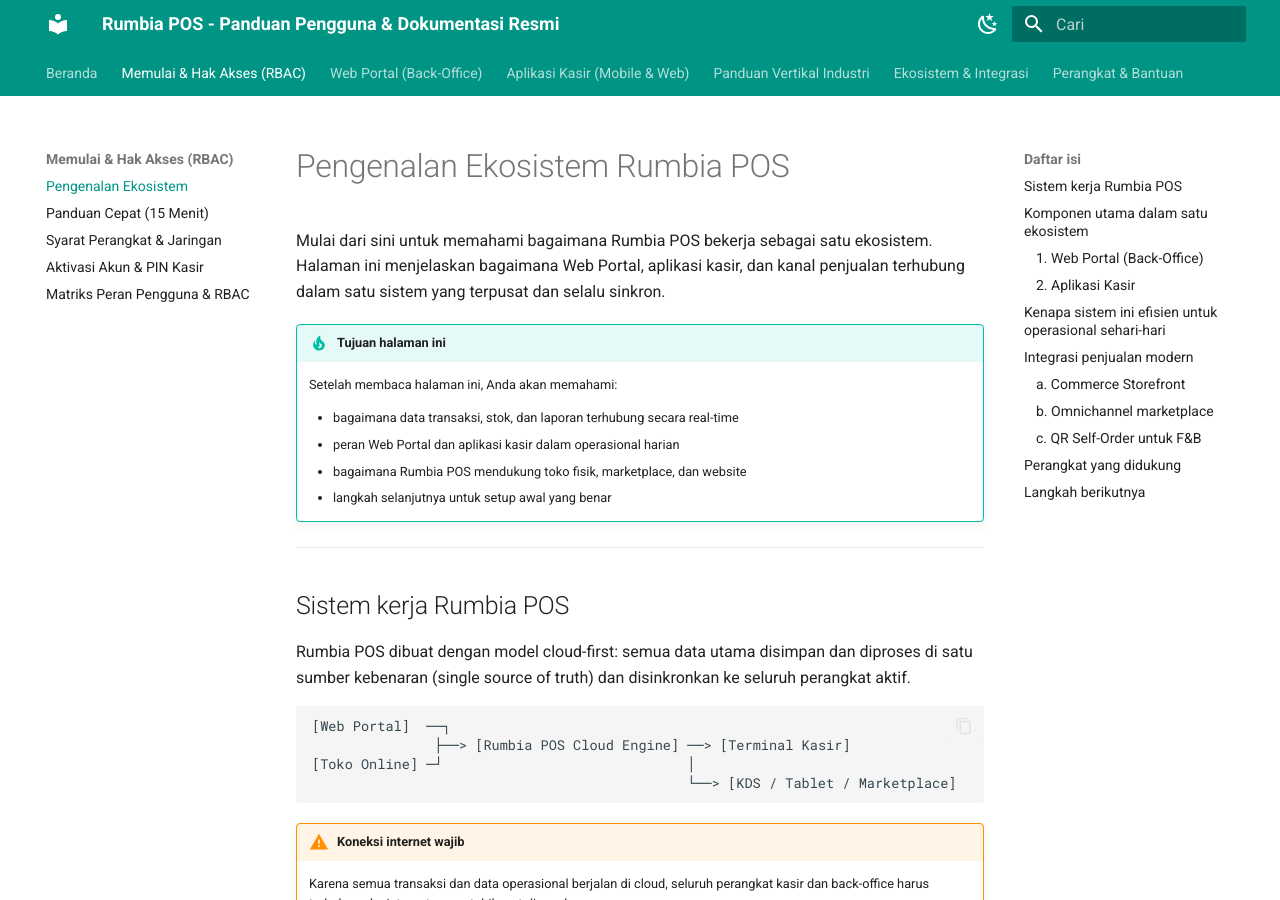
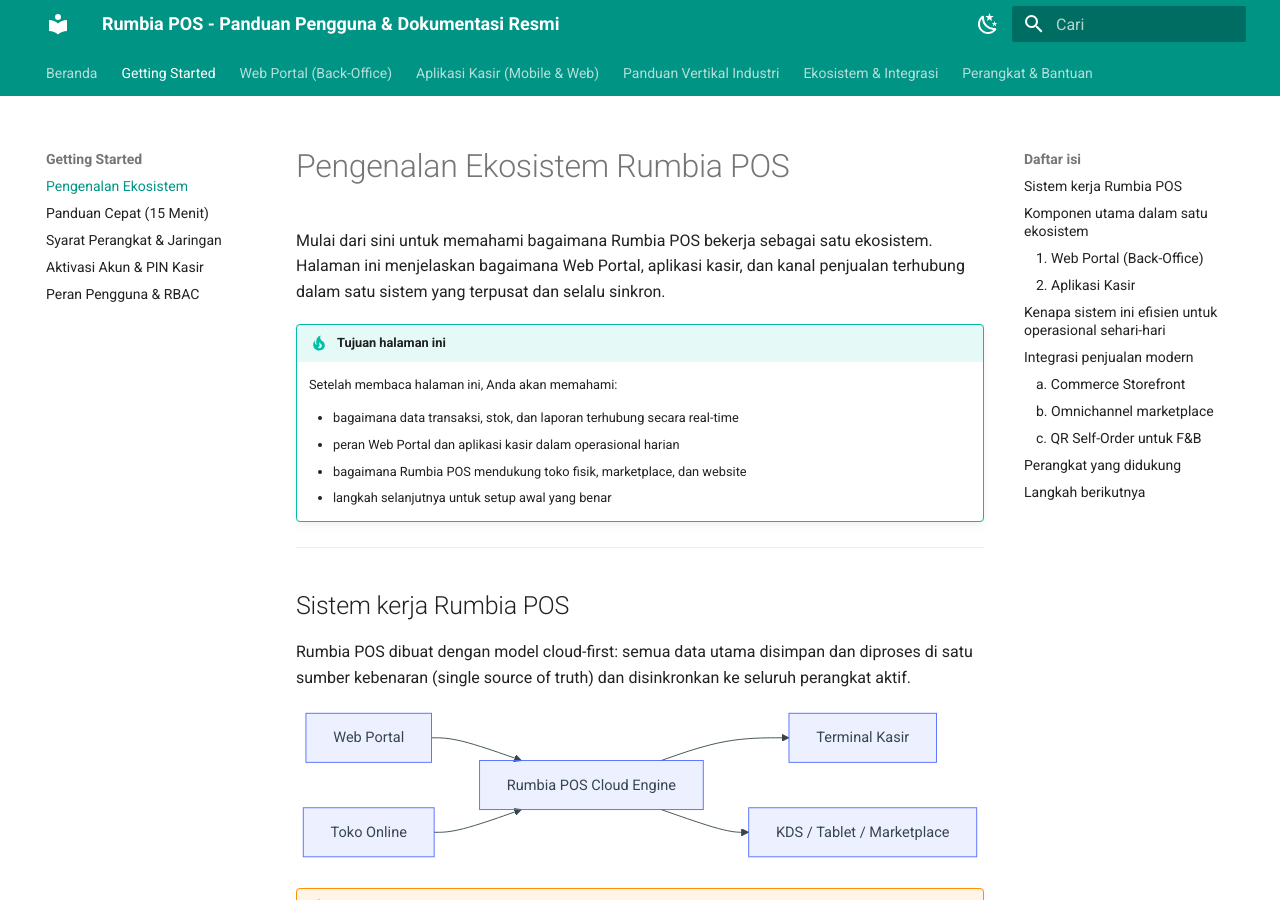
Before and after one commit to afrimadonidinata/posdoc, an MkDocs documentation site: the page built from docs/getting-started/overview.md, in a window 1280 px wide and 900 px high. Built offline with MkDocs 1.6.1 and Material for MkDocs 9.7.7, drawn with Linux system fonts in a browser that asks for light colours.

Commit message:
use mermaid to render diagram

````diff
--- a/docs/getting-started/overview.md
+++ b/docs/getting-started/overview.md
@@ -16,11 +16,12 @@
 
 Rumbia POS dibuat dengan model cloud-first: semua data utama disimpan dan diproses di satu sumber kebenaran (single source of truth) dan disinkronkan ke seluruh perangkat aktif.
 
-```text
-[Web Portal]  ──┐
-               ├──> [Rumbia POS Cloud Engine] ──> [Terminal Kasir]
-[Toko Online] ─┘                              │
-                                              └──> [KDS / Tablet / Marketplace]
+```mermaid
+flowchart LR
+    A[Web Portal] --> C[Rumbia POS Cloud Engine]
+    B[Toko Online] --> C
+    C --> D[Terminal Kasir]
+    C --> E[KDS / Tablet / Marketplace]
 ```
 
 !!! warning "Koneksi internet wajib"
--- /dev/null
+++ b/docs/javascripts/mermaid-init.js
@@ -0,0 +1,14 @@
+import mermaid from "https://cdn.jsdelivr.net/npm/mermaid@11.12.0/+esm";
+
+mermaid.initialize({
+  startOnLoad: false,
+  securityLevel: "strict"
+});
+
+document$.subscribe(() => {
+  const diagrams = document.querySelectorAll(".mermaid:not([data-processed])");
+
+  if (diagrams.length > 0) {
+    mermaid.run({ nodes: diagrams });
+  }
+});
--- a/mkdocs.yml
+++ b/mkdocs.yml
@@ -33,21 +33,28 @@
 markdown_extensions:
   - admonition
   - pymdownx.details
-  - pymdownx.superfences
+  - pymdownx.superfences:
+      custom_fences:
+        - name: mermaid
+          class: mermaid
+          format: !!python/name:pymdownx.superfences.fence_code_format
   - pymdownx.tabbed
   - tables
   - attr_list
   - toc:
       permalink: true
 
+extra_javascript:
+  - javascripts/mermaid-init.js
+
 nav:
   - Beranda: index.md
-  - Memulai & Hak Akses (RBAC):
+  - Getting Started:
       - Pengenalan Ekosistem: getting-started/overview.md
       - Panduan Cepat (15 Menit): getting-started/quickstart.md
       - Syarat Perangkat & Jaringan: getting-started/system-requirements.md
       - Aktivasi Akun & PIN Kasir: getting-started/first-time-login.md
-      - Matriks Peran Pengguna & RBAC: getting-started/user-roles-rbac.md
+      - Peran Pengguna & RBAC: getting-started/user-roles-rbac.md
   - Web Portal (Back-Office):
       - Profil Bisnis & Pajak/PKP: back-office/store-profile-tax.md
       - Katalog Produk & Kategori: back-office/product-catalog.md
````
